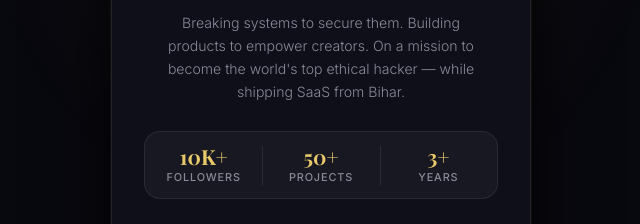
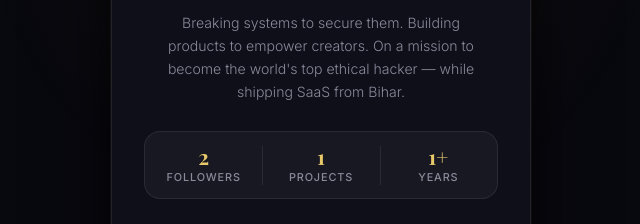
Before and after one commit to BuiltByBittu/link, a plain HTML site: page index.html in a window 1280 px wide. Shown: the part 299-523 px from the top of the page, without its empty margins (319-959 px from the left). Drawn offline with nearby package versions, Linux system fonts and the light colour scheme.

Commit message:
Update stats values in index.html

```diff
--- a/index.html
+++ b/index.html
@@ -439,15 +439,15 @@ On a mission to become the world's top ethical hacker — while shipping SaaS fr
   <!-- Stats -->
   <div class="stats" aria-label="Quick stats">
     <div class="stat">
-      <div class="stat-value">10K+</div>
+      <div class="stat-value">2</div>
       <div class="stat-label">Followers</div>
     </div>
     <div class="stat">
-      <div class="stat-value">50+</div>
+      <div class="stat-value">1</div>
       <div class="stat-label">Projects</div>
     </div>
     <div class="stat">
-      <div class="stat-value">3+</div>
+      <div class="stat-value">1+</div>
       <div class="stat-label">Years</div>
     </div>
   </div>
```
